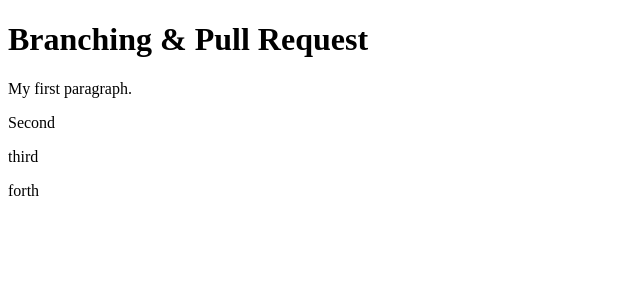
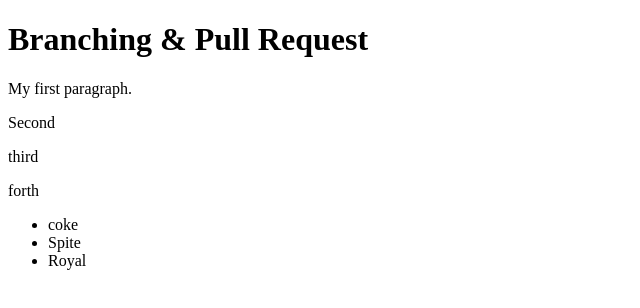
Before and after one commit to rickydiancin/BranchingPullRequest, a plain HTML site: page index.html in a window 1280 px wide. Shown: the whole page, without its empty margins (0-640 px from the left). Drawn offline with Linux system fonts and the light colour scheme.

Commit message:
added list

```diff
--- a/index.html
+++ b/index.html
@@ -10,5 +10,10 @@
 <p>Second</p>
 <p>third</p>
 <p>forth</p>
+<ul>
+	<li>coke</li>
+	<li>Spite</li>
+	<li>Royal</li>
+</ul>
 </body>
 </html>
```
